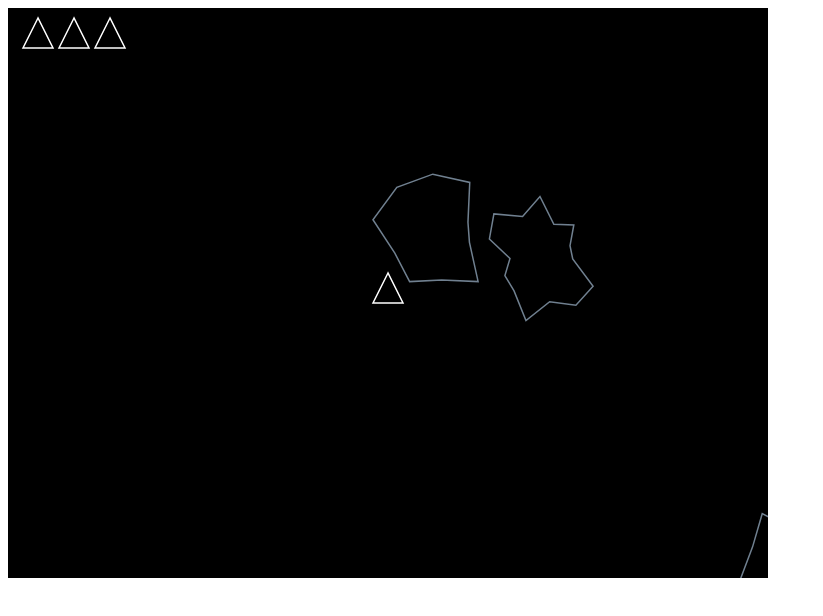
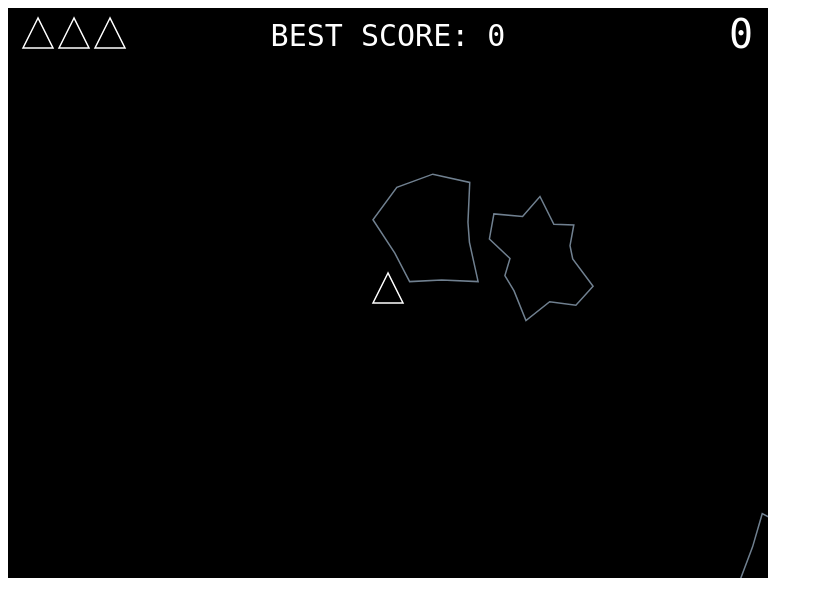
Before and after one commit to elPandaFriki/Astroids-JavaScript, a plain HTML site: page index.html in a window 1280 px wide. Shown: the whole page, without its empty margins (0-823 px from the left). Drawn offline with Linux system fonts and the light colour scheme.

Commit message:
added scores and local data storage

```diff
--- a/index.html
+++ b/index.html
@@ -19,11 +19,15 @@
         const LASER_MAX = 10; // maximum number of lasers on screen at once
         const LASER_SPD = 500; // speed of lasers in pixels per second
         const ROID_JAG = 0.4; // jaggedness of the asteroids (0 = none, 1 = lots)
+        const ROID_PTS_LGE = 20; // points scored for a large asteroid
+        const ROID_PTS_MED = 50; // points scored for a medium asteroid
+        const ROID_PTS_SML = 100; // points scored for a small asteroid
         const ROID_NUM = 3; // starting number of asteroids
         const ROID_SIZE = 100; // starting size of asteroids in pixels
         const ROID_SPD = 50; // max starting speed of asteroids in pixels per second
         const ROID_VERT = 10; // average number of vertices on each asteroid
         const SHIP_BLINK_DUR = 0.1; // duration in seconds of a single blink during ship's invisibility
+        const SAVE_KEY_SCORE = "highscore"; // save key for local storage of high score
         const SHIP_EXPLODE_DUR = 0.3; // duration of the ship's explosion in seconds
         const SHIP_INV_DUR = 3; // duration of the ship's invisibility in seconds
         const SHIP_SIZE = 30; // ship height in pixels
@@ -38,7 +42,7 @@
         var ctx = canv.getContext("2d");
 
         // set up the game parameters
-        var level, lives, roids, ship, text, textAlpha;
+        var level, lives, roids, score, scoreHigh, ship, text, textAlpha;
         newGame();
 
         // set up event handlers
@@ -70,9 +74,19 @@
             if (r == Math.ceil(ROID_SIZE / 2)) { // large asteroid
                 roids.push(newAsteroid(x, y, Math.ceil(ROID_SIZE / 4)));
                 roids.push(newAsteroid(x, y, Math.ceil(ROID_SIZE / 4)));
+                score += ROID_PTS_LGE;
             } else if (r == Math.ceil(ROID_SIZE / 4)) { // medium asteroid
                 roids.push(newAsteroid(x, y, Math.ceil(ROID_SIZE / 8)));
                 roids.push(newAsteroid(x, y, Math.ceil(ROID_SIZE / 8)));
+                score += ROID_PTS_MED;
+            } else {
+                score += ROID_PTS_SML;
+            }
+
+            //check high score
+            if (score > scoreHigh) {
+                scoreHigh = score;
+                localStorage.setItem(SAVE_KEY_SCORE, scoreHigh);
             }
 
             // destroy the asteroid
@@ -182,7 +196,17 @@
         function newGame() {
             level = 0;
             lives = GAME_LIVES;
+            score = 0;
             ship = newShip();
+
+            // get the high score from local storage
+
+            var scoreStr = localStorage.getItem(SAVE_KEY_SCORE);
+            if (scoreStr == null) {
+                scoreHigh = 0;
+            } else {
+                scoreHigh = parseInt(scoreStr);
+            }
             newLevel();
         }
 
@@ -410,6 +434,20 @@
                 drawShip(SHIP_SIZE + i * SHIP_SIZE * 1.2, SHIP_SIZE, 0.5 * Math.PI, lifeColour);
             }
 
+            // draw the score
+            ctx.textAlign = "right";
+            ctx.textBaseline = 'middle';
+            ctx.fillStyle = "white";
+            ctx.font = TEXT_SIZE + "px dejavu sans mono";
+            ctx.fillText(score, canv.width - SHIP_SIZE / 2, SHIP_SIZE);
+
+            // draw the high score
+            ctx.textAlign = "center";
+            ctx.textBaseline = 'middle';
+            ctx.fillStyle = "white";
+            ctx.font = (TEXT_SIZE * 0.75) + "px dejavu sans mono";
+            ctx.fillText('BEST SCORE: ' + scoreHigh, canv.width / 2, SHIP_SIZE);
+
             // detect laser hits on asteroids
             var ax, ay, ar, lx, ly;
             for (var i = roids.length - 1; i >= 0; i--) {
```
